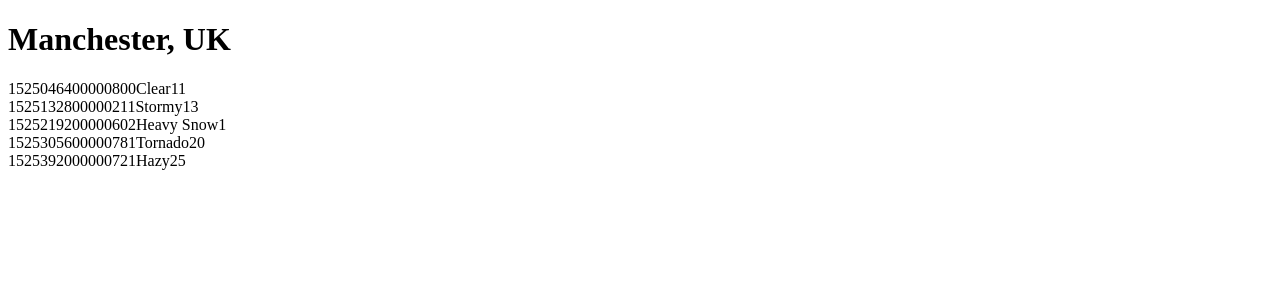
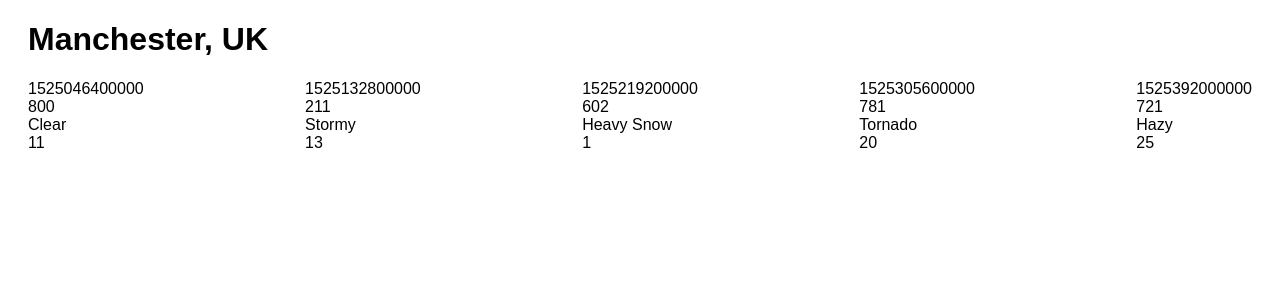
Before and after one commit to samtovey13/weather-app, a React (Create React App) app: page / in a window 1280 px wide. Shown: the top 300 px of the page. Built offline with nearby package versions, Linux system fonts and the light colour scheme.

Commit message:
added basic style sheets for App and ForecastSumarries, imported to components

```diff
--- a/src/components/App.js
+++ b/src/components/App.js
@@ -33,7 +33,7 @@ App.propTypes = {
       }),
       humidity: PropTypes.number,
       description: PropTypes.string,
-      icon: PropTypes.number
+      icon: PropTypes.string
     })
   ).isRequired,
 };
--- a/src/components/forecast-summaries.js
+++ b/src/components/forecast-summaries.js
@@ -1,6 +1,7 @@
 import React from 'react';
 import PropTypes from 'prop-types'
 import ForecastSummary from './forecast-summary';
+import '../styles/forecast-summaries.css';
 
 const ForecastSummaries = props => (
   <div className="forecast-summaries">
--- a/src/styles/App.css
+++ b/src/styles/App.css
@@ -1,38 +1,4 @@
-.App {
-  text-align: center;
+.forecast {
+  margin: 0 20px;
+  font-family: Arial, Helvetica, sans-serif;
 }
-
-.App-logo {
-  height: 40vmin;
-  pointer-events: none;
-}
-
-@media (prefers-reduced-motion: no-preference) {
-  .App-logo {
-    animation: App-logo-spin infinite 20s linear;
-  }
-}
-
-.App-header {
-  background-color: #282c34;
-  min-height: 100vh;
-  display: flex;
-  flex-direction: column;
-  align-items: center;
-  justify-content: center;
-  font-size: calc(10px + 2vmin);
-  color: white;
-}
-
-.App-link {
-  color: #61dafb;
-}
-
-@keyframes App-logo-spin {
-  from {
-    transform: rotate(0deg);
-  }
-  to {
-    transform: rotate(360deg);
-  }
-}
--- /dev/null
+++ b/src/styles/forecast-summaries.css
@@ -0,0 +1,7 @@
+.forecast-summaries {
+  display: flex;
+  justify-content: space-between;
+}
+span {
+  display: block;
+}
```
Also changed, not shown: 1 other file (tests, documents, lock files or other folders).
